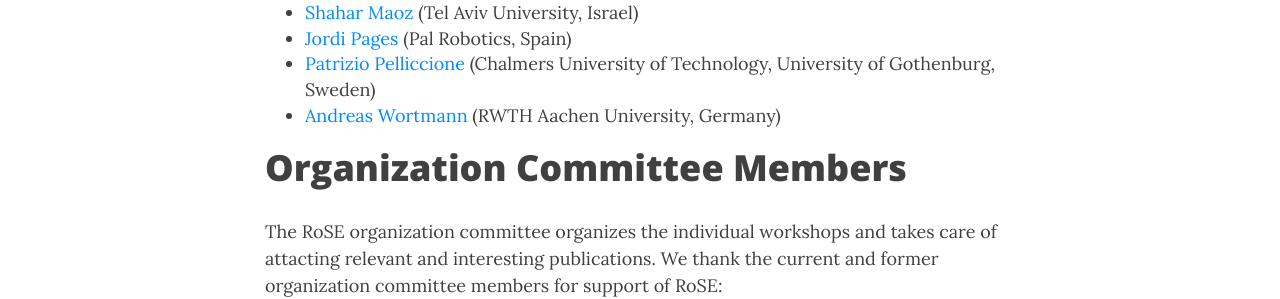
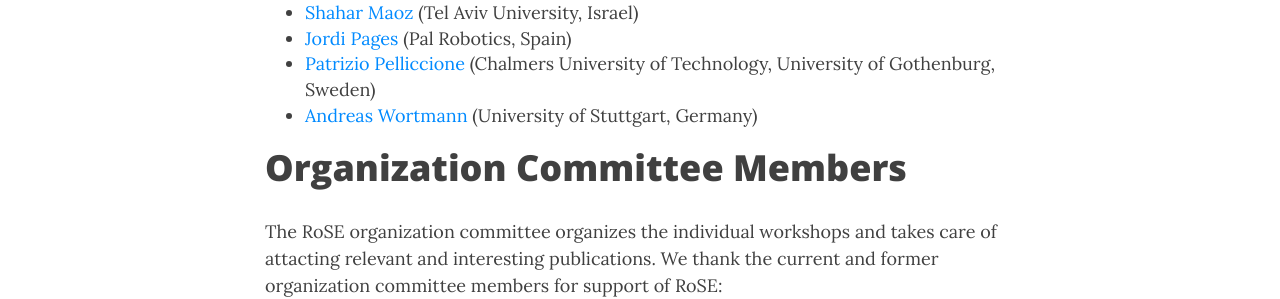
Before and after one commit to rose-workshops/rose-workshops.github.io, a Jekyll site: the page built from people.md, in a window 1280 px wide and 900 px high, scrolled down 690 px. Shown: the part 156-455 px from the top of the window. Built offline with Jekyll 4.4.1, drawn with Linux system fonts in a browser that asks for light colours; nearby versions of some CDN libraries.

Commit message:
Update people.md

```diff
--- a/people.md
+++ b/people.md
@@ -19,7 +19,7 @@
 - [Shahar Maoz](http://www.cs.tau.ac.il/~maozs/) (Tel Aviv University, Israel)
 - [Jordi Pages](https://sites.google.com/site/jordipages/) (Pal Robotics, Spain)
 - [Patrizio Pelliccione](http://www.patriziopelliccione.com/) (Chalmers University of Technology, University of Gothenburg, Sweden)
-- [Andreas Wortmann](http://www.wortmann.ac/) (RWTH Aachen University, Germany)
+- [Andreas Wortmann](http://www.wortmann.ac/) (University of Stuttgart, Germany)
 
 # Organization Committee Members
 The RoSE organization committee organizes the individual workshops and takes care of attacting relevant and interesting publications. We thank the current and former organization committee members for support of RoSE:
```
